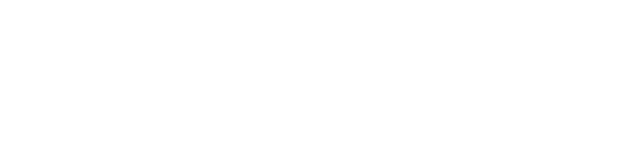
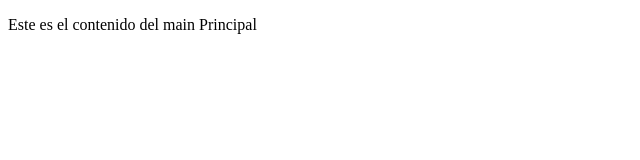
Before and after one commit to soyjialva/practica01-git, a plain HTML site: page index.html in a window 1280 px wide. Shown: the whole page, without its empty margins (0-640 px from the left). Drawn offline with Linux system fonts and the light colour scheme.

Commit message:
add main content

```diff
--- a/index.html
+++ b/index.html
@@ -8,6 +8,7 @@
 <body>
     <!----------Header Principal    -->
     <!----------Main                -->
+    <p>Este es el contenido del main Principal</p>
     <!----------Footer              -->
 </body>
 </html>
```
